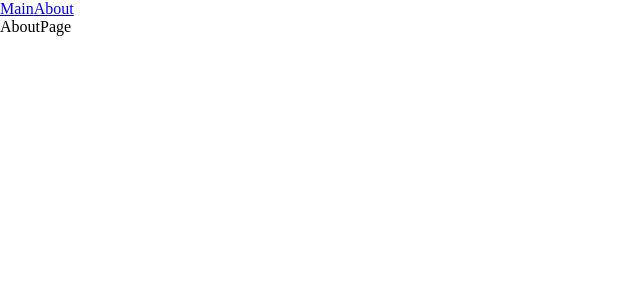
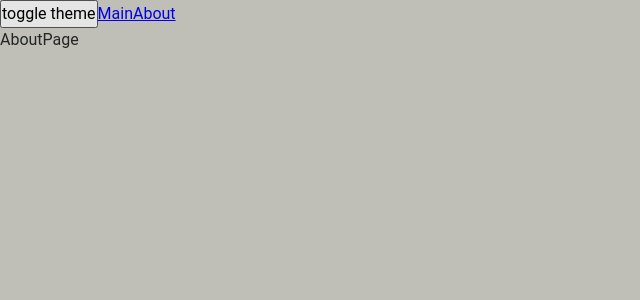
Before and after one commit to art-app/artblog, a React app: page /about in a window 1280 px wide. Shown: the top 300 px of the page, without its empty margins (0-640 px from the left). Built offline with nearby package versions, Linux system fonts and the light colour scheme.

Commit message:
add themes

```diff
--- a/src/App.tsx
+++ b/src/App.tsx
@@ -2,10 +2,16 @@
 import {Link, Route, Routes} from 'react-router-dom';
 import MainPageAsync from "./pages/MainPage/MainPage.async";
 import AboutPageAsync from "./pages/AboutPage/AboutPage.async";
+import './styles/index.scss'
+import {useTheme} from "./theme/useTheme";
 
 const App = () => {
+
+    const {theme, toggleTheme} = useTheme()
+
     return (
-        <div className='app'>
+        <div className={`app ${theme}`}>
+            <button onClick={toggleTheme}>toggle theme</button>
             <Link to={'/'}>Main</Link>
             <Link to={'/about'}>About</Link>
 
--- a/src/index.scss
+++ /dev/null
@@ -1,9 +0,0 @@
-* {
-  margin: 0;
-  padding: 0;
-  box-sizing: border-box;
-}
-
-.app {
-
-}
--- a/src/index.tsx
+++ b/src/index.tsx
@@ -1,11 +1,13 @@
 import {render} from "react-dom";
 import App from "./App";
-import './index.scss'
 import {BrowserRouter} from "react-router-dom";
+import ThemeProvider from "./theme/ThemeProvider";
 
 render(
     <BrowserRouter>
-        <App />
+        <ThemeProvider>
+            <App />
+        </ThemeProvider>
     </BrowserRouter>,
     document.getElementById('root')
 )
--- /dev/null
+++ b/src/styles/index.scss
@@ -0,0 +1,13 @@
+@import "reset";
+@import "variables/global";
+@import "themes/normal";
+@import "themes/dark";
+
+.app {
+  font: var(--font-m);
+
+  background: var(--bg-color);
+  color: var(--primary-color);
+
+  min-height: 100vh;
+}
--- /dev/null
+++ b/src/styles/reset.scss
@@ -0,0 +1,13 @@
+* {
+  margin: 0;
+  padding: 0;
+  box-sizing: border-box;
+}
+
+input,
+select,
+textarea,
+button {
+  margin: 0;
+  font: inherit;
+}
--- /dev/null
+++ b/src/styles/themes/dark.scss
@@ -0,0 +1,6 @@
+.app.dark {
+  --bg-color: #232625;
+
+  --primary-color: #BFBFB8;
+  --secondary-color: #A4A69C
+}
--- /dev/null
+++ b/src/styles/themes/normal.scss
@@ -0,0 +1,6 @@
+.app.light {
+  --bg-color: #BFBFB8;
+
+  --primary-color: #232625;
+  --secondary-color: #35403A;
+}
--- /dev/null
+++ b/src/styles/variables/global.scss
@@ -0,0 +1,11 @@
+:root {
+  --font-famile-main: Roboto, Arial, 'sans-serif';
+
+  --font-size-m: 16px;
+  --font-line-m: 24px;
+  --font-m: var(--font-size-m) / var(--font-line-m) var(--font-famile-main);
+
+  --font-size-l: 24px;
+  --font-line-l: 32px;
+  --font-l: var(--font-size-l) / var(--font-line-l) var(--font-famile-main);
+}
--- /dev/null
+++ b/src/theme/ThemeContext.ts
@@ -0,0 +1,15 @@
+import {createContext} from "react";
+
+export enum Theme {
+    LIGHT = 'light',
+    DARK = 'dark'
+}
+
+export interface ThemeContextProps {
+    theme?: Theme;
+    setTheme?: (theme: Theme) => void;
+}
+
+export const ThemeContext = createContext<ThemeContextProps>({})
+
+export const LOCAL_STORAGE_THEME_KEY = 'theme'
--- /dev/null
+++ b/src/theme/ThemeProvider.tsx
@@ -0,0 +1,22 @@
+import React, {FC, useMemo, useState} from 'react';
+import {LOCAL_STORAGE_THEME_KEY, Theme, ThemeContext} from "./ThemeContext";
+
+const defaultTheme = localStorage.getItem(LOCAL_STORAGE_THEME_KEY) as Theme || Theme.LIGHT
+
+const ThemeProvider:FC = ({children}) => {
+
+    const [theme, setTheme] = useState<Theme>(defaultTheme)
+
+    const defaultProps = useMemo(() => ({
+        theme,
+        setTheme
+    }), [theme])
+
+    return (
+        <ThemeContext.Provider value={defaultProps}>
+            {children}
+        </ThemeContext.Provider>
+    );
+};
+
+export default ThemeProvider
--- /dev/null
+++ b/src/theme/useTheme.tsx
@@ -0,0 +1,21 @@
+import React, {useContext} from 'react';
+import {LOCAL_STORAGE_THEME_KEY, Theme, ThemeContext} from "./ThemeContext";
+
+interface UseThemeResult {
+    toggleTheme: () => void;
+    theme: Theme;
+}
+
+export const useTheme = (): UseThemeResult => {
+
+    const {theme, setTheme} = useContext(ThemeContext)
+
+    const toggleTheme = () => {
+        const newTheme = theme === Theme.LIGHT ? Theme.DARK : Theme.LIGHT
+        setTheme(newTheme)
+        localStorage.setItem(LOCAL_STORAGE_THEME_KEY, newTheme)
+    }
+
+
+    return {theme, toggleTheme};
+};
```
